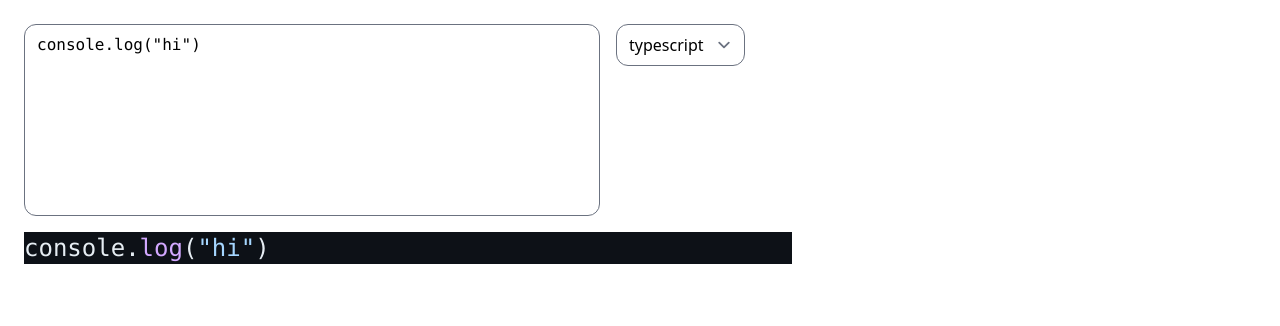
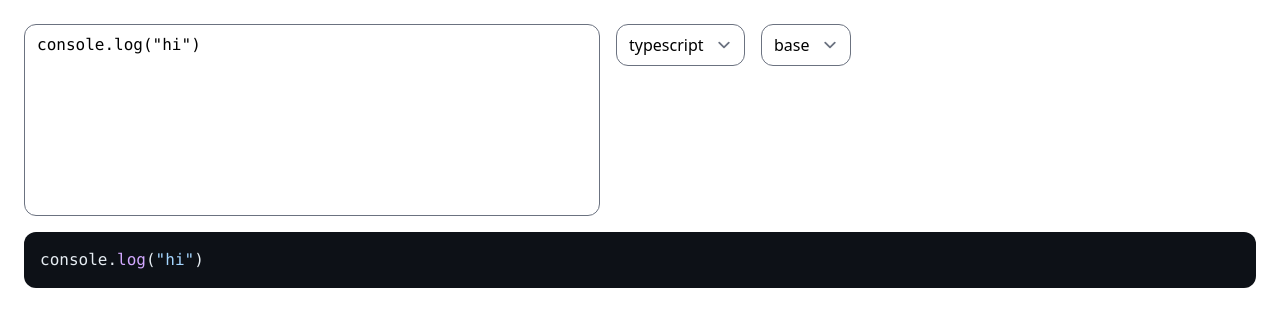
Before and after one commit to nevthereal/code-svg, a SvelteKit app: page / in a window 1280 px wide. Shown: the top 326 px of the page. Built offline with nearby package versions, Linux system fonts and the light colour scheme.

Commit message:
played around a bit

```diff
--- a/package.json
+++ b/package.json
@@ -15,7 +15,7 @@
 	"devDependencies": {
 		"@eslint/compat": "^1.2.3",
 		"@sveltejs/adapter-vercel": "^5.5.0",
-		"@sveltejs/kit": "^2.0.0",
+		"@sveltejs/kit": "^2.15.0",
 		"@sveltejs/vite-plugin-svelte": "^4.0.0",
 		"@tailwindcss/forms": "^0.5.9",
 		"autoprefixer": "^10.4.20",
@@ -27,7 +27,7 @@
 		"prettier-plugin-svelte": "^3.2.6",
 		"prettier-plugin-tailwindcss": "^0.6.5",
 		"shiki": "^1.24.4",
-		"svelte": "^5.0.0",
+		"svelte": "^5.16.0",
 		"svelte-check": "^4.0.0",
 		"tailwindcss": "^3.4.9",
 		"typescript": "^5.0.0",
--- a/src/app.html
+++ b/src/app.html
@@ -4,6 +4,7 @@
 		<meta charset="utf-8" />
 		<link rel="icon" href="%sveltekit.assets%/favicon.png" />
 		<meta name="viewport" content="width=device-width, initial-scale=1" />
+		<title>Code to SVG</title>
 		%sveltekit.head%
 	</head>
 	<body data-sveltekit-preload-data="hover">
--- a/src/routes/+page.svelte
+++ b/src/routes/+page.svelte
@@ -3,6 +3,7 @@
 
 	let code = $state('console.log("hi")');
 	let lang = $state('typescript');
+	let textSize = $state('base');
 
 	const htmlPromise = $derived(
 		codeToHtml(code, {
@@ -12,6 +13,7 @@
 	);
 
 	const langs: BuiltinLanguage[] = ['js', 'typescript', 'svelte', 'tsx', 'jsx'];
+	const sizes = ['xs', 'sm', 'md', 'base', 'lg', 'xl', '2xl', '3xl'];
 </script>
 
 <main class="p-6">
@@ -26,9 +28,14 @@
 				<option value={lang}>{lang}</option>
 			{/each}
 		</select>
+		<select name="language" id="language-selector" class="mb-auto rounded-xl" bind:value={textSize}>
+			{#each sizes as size}
+				<option value={size}>{size}</option>
+			{/each}
+		</select>
 	</div>
 
-	<div class="mt-4 max-w-3xl rounded text-2xl">
+	<div class={`mt-4 rounded-xl bg-[#0D1117] p-4 text-${textSize}`}>
 		{#await htmlPromise then html}
 			{@html html}
 		{/await}
```
Also changed, not shown: 1 other file (tests, documents, lock files or other folders).
